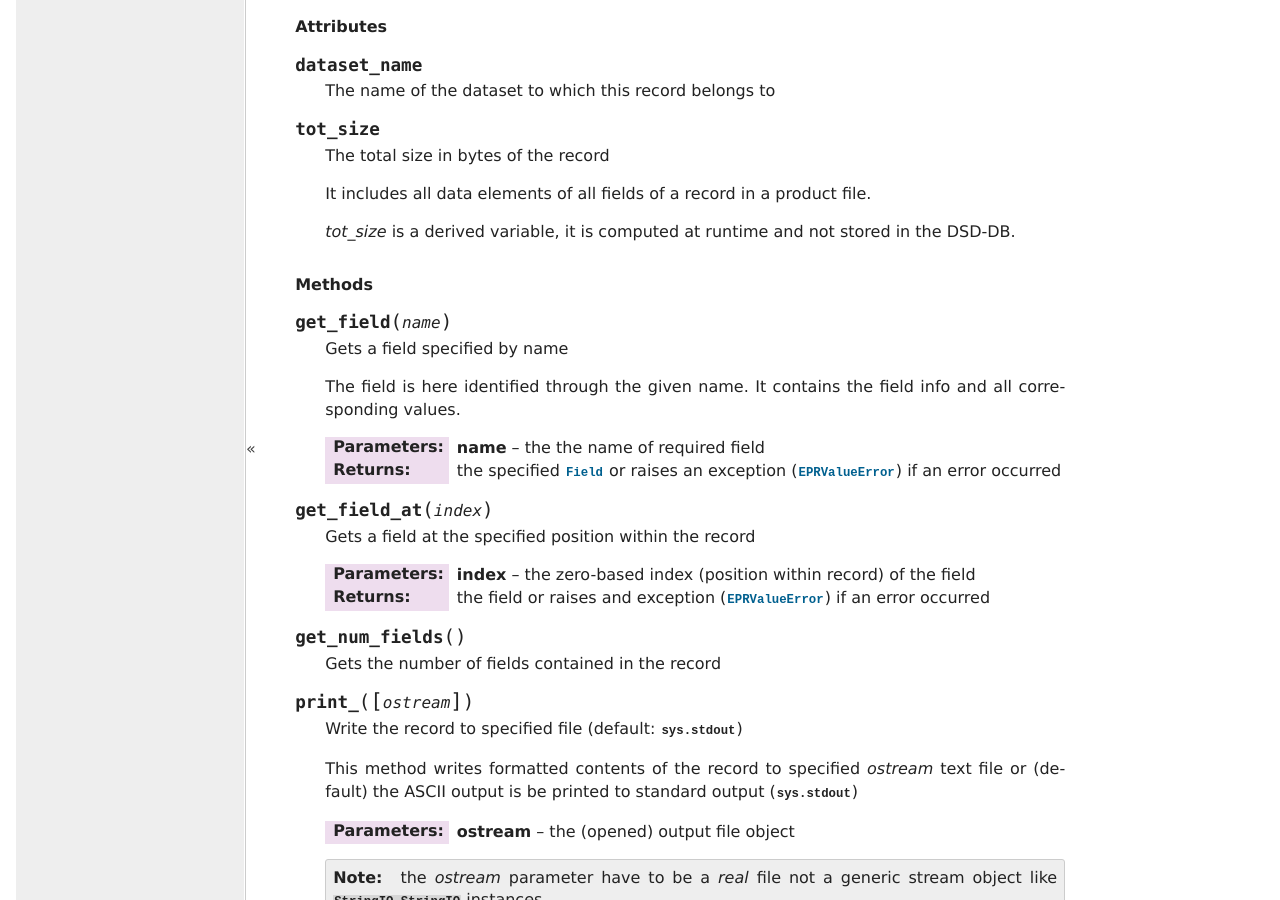
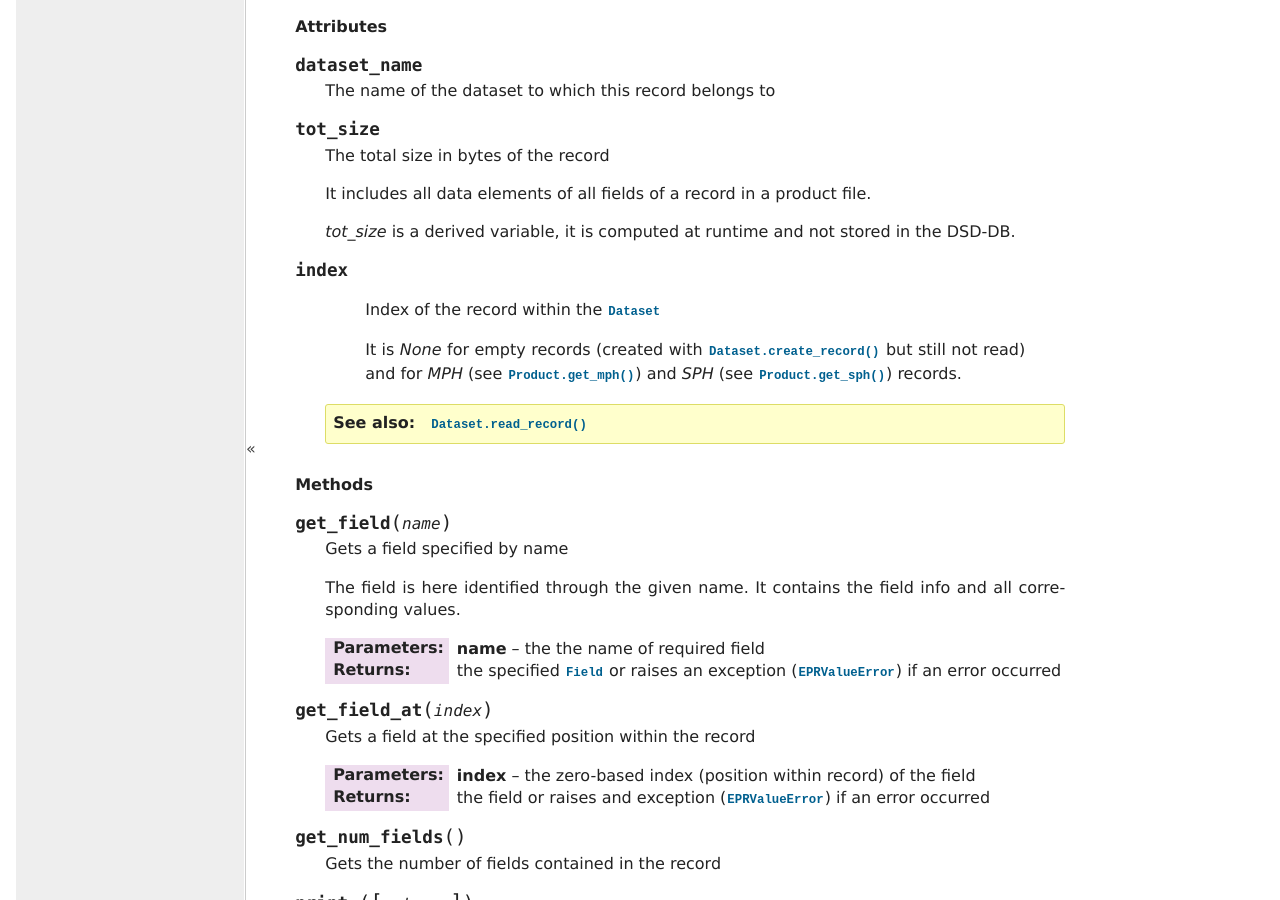
Before and after one commit to avalentino/pyepr, a Sphinx documentation site: the page built from doc/reference.txt, in a window 1280 px wide and 900 px high, scrolled down 5482 px. Built offline with Sphinx 7.4.7, drawn with Linux system fonts in a browser that asks for light colours; formulas are drawn with MathJax 3.

Commit message:
New Record.index property

```diff
--- a/doc/reference.txt
+++ b/doc/reference.txt
@@ -393,6 +393,18 @@ Record
 
       *tot_size* is a derived variable, it is computed at runtime
       and not stored in the DSD-DB.
+
+
+   .. attribute:: index
+
+      Index of the record within the :class:`Dataset`
+
+      It is *None* for empty records (created with
+      :meth:`Dataset.create_record` but still not read) and for *MPH*
+      (see :meth:`Product.get_mph`) and *SPH* (see :meth:`Product.get_sph`)
+      records.
+
+     .. seealso:: :meth:`Dataset.read_record`
 
 
    .. rubric:: Methods
```
Also changed, not shown: 2 other files.
